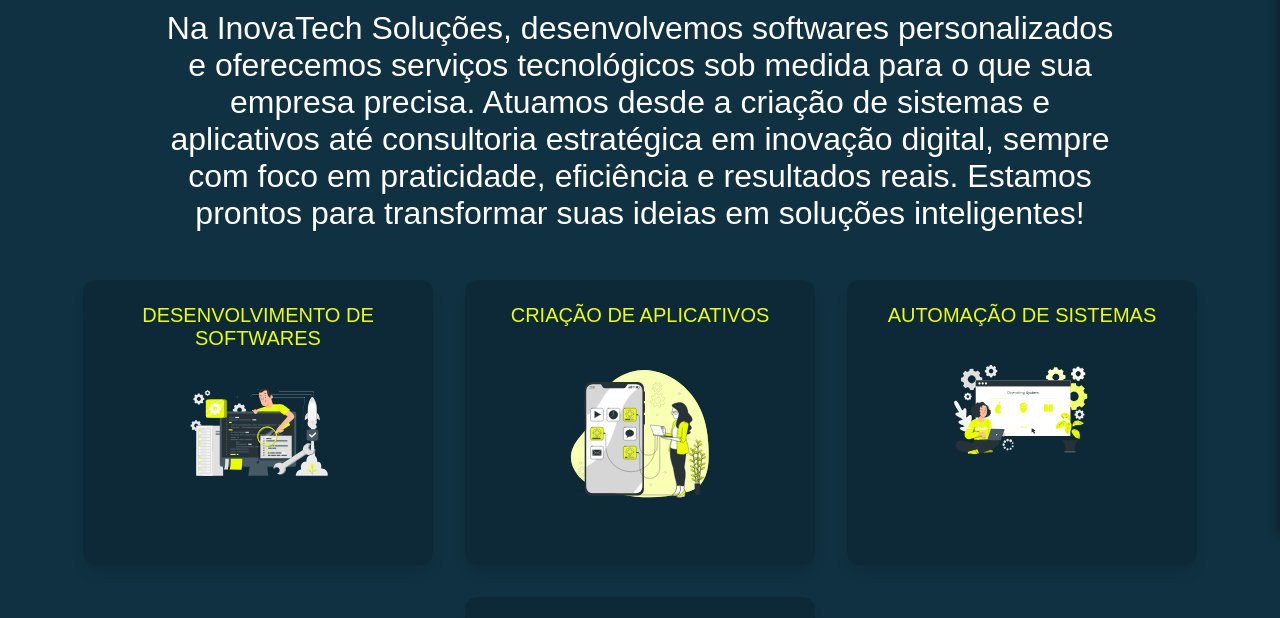
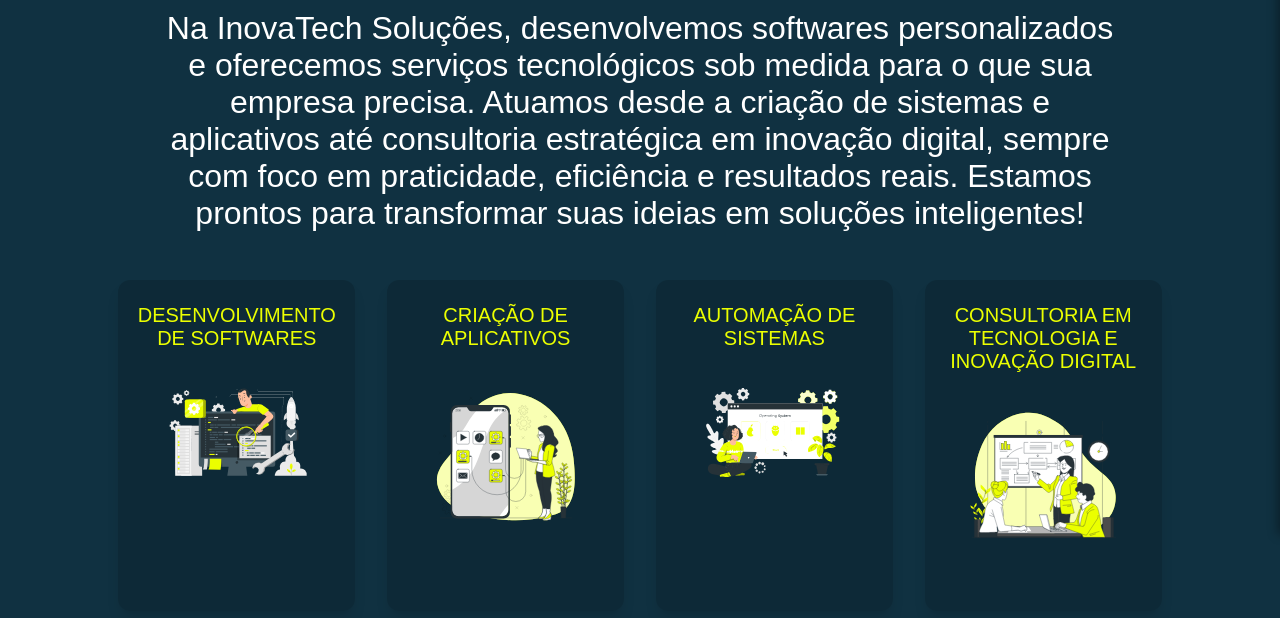
Before and after one commit to Velho008/trainee_orcestra, a plain HTML site: page site/servicos.html in a window 1280 px wide. Shown: the part 266-884 px from the top of the page. Drawn offline with Linux system fonts and the light colour scheme; a web font is replaced by a local one.

Commit message:
feat: Corrigindo os cards para desktop

```diff
--- a/site/assets/css/servicos.css
+++ b/site/assets/css/servicos.css
@@ -37,7 +37,7 @@
     align-items: center;
     text-align: center;
     width: 90%;
-    max-width: 350px;
+    max-width: 400px;
 }
 
 .cards p {
@@ -186,3 +186,10 @@
     transform: scale(1.1);
     transition: 0.5s;
 }
+
+@media (min-width: 1024px) {
+    .cards {
+        width: calc(100% / 5);
+        max-width: none;
+    }
+}
```
